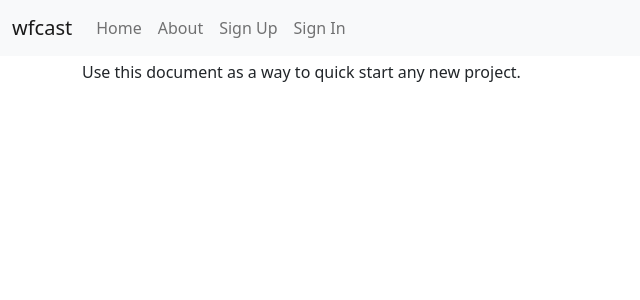
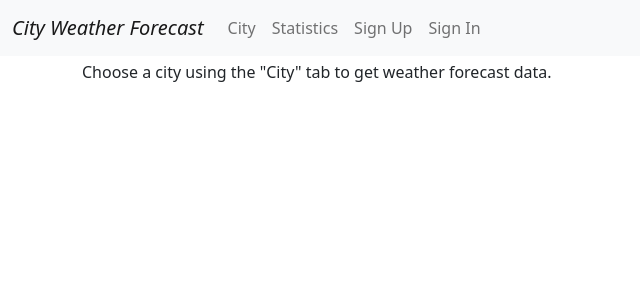
Before and after one commit to valed-dm/wfcast, a Django app: page / in a window 1280 px wide. Shown: the top 300 px of the page, without its empty margins (0-640 px from the left). Run offline with Django 5.2, Linux system fonts and the light colour scheme; parts of the project's set-up code (start-up, migrations or seed data) failed here and were passed over; some libraries are stand-ins or nearby versions.

Commit message:
feat(weather): base.html templates got new title and buttons:
- City Weather Forecast
- City
- Statistics

```diff
--- a/wfcast/templates/base.html
+++ b/wfcast/templates/base.html
@@ -28,7 +28,7 @@
       <link href="{% static 'css/project.css' %}" rel="stylesheet" />
     {% endblock css %}
     <!-- Le javascript
-    ================================================== -->
+  ================================================== -->
     {# Placed at the top of the document so pages load faster with defer #}
     {% block javascript %}
       <!-- Bootstrap JS -->
@@ -37,8 +37,8 @@
               integrity="sha512-1/RvZTcCDEUjY/CypiMz+iqqtaoQfAITmNSJY17Myp4Ms5mdxPS5UV7iOfdZoxcGhzFbOm6sntTKJppjvuhg4g=="
               crossorigin="anonymous"
               referrerpolicy="no-referrer"></script>
-      <!-- Your stuff: Third-party javascript libraries go here -->
-      <!-- place project specific Javascript in this file -->
+      <!-- Your stuff: Third-party JavaScript libraries go here -->
+      <!-- place project-specific JavaScript in this file -->
       <script defer src="{% static 'js/project.js' %}"></script>
     {% endblock javascript %}
   </head>
@@ -56,14 +56,14 @@
                     aria-label="Toggle navigation">
               <span class="navbar-toggler-icon"></span>
             </button>
-            <a class="navbar-brand" href="{% url 'home' %}">wfcast</a>
+            <a class="navbar-brand" href="{% url 'home' %}"><i>City Weather Forecast</i></a>
             <div class="collapse navbar-collapse" id="navbarSupportedContent">
               <ul class="navbar-nav mr-auto">
+                <li class="nav-item">
+                  <a class="nav-link" href="{% url 'city_search' %}">City</a>
+                </li>
                 <li class="nav-item active">
-                  <a class="nav-link" href="{% url 'home' %}">Home <span class="visually-hidden">(current)</span></a>
-                </li>
-                <li class="nav-item">
-                  <a class="nav-link" href="{% url 'about' %}">About</a>
+                  <a class="nav-link" href="{% url 'search_statistics' %}">Statistics<span class="visually-hidden">(current)</span></a>
                 </li>
                 {% if request.user.is_authenticated %}
                   <li class="nav-item">
@@ -104,7 +104,7 @@
         {% endif %}
         {% block main %}
           {% block content %}
-            <p>Use this document as a way to quick start any new project.</p>
+            <p>Choose a city using the "City" tab to get weather forecast data.</p>
           {% endblock content %}
         {% endblock main %}
       </div>
```
